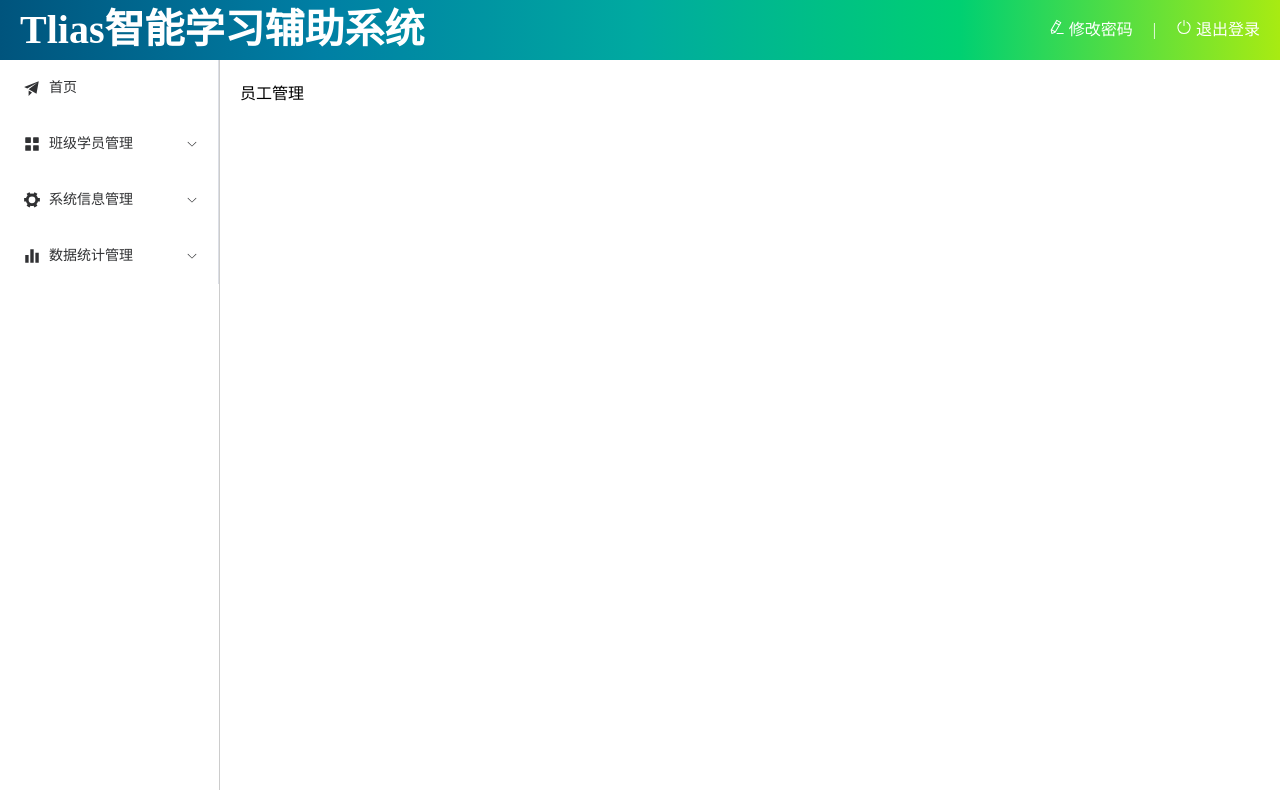
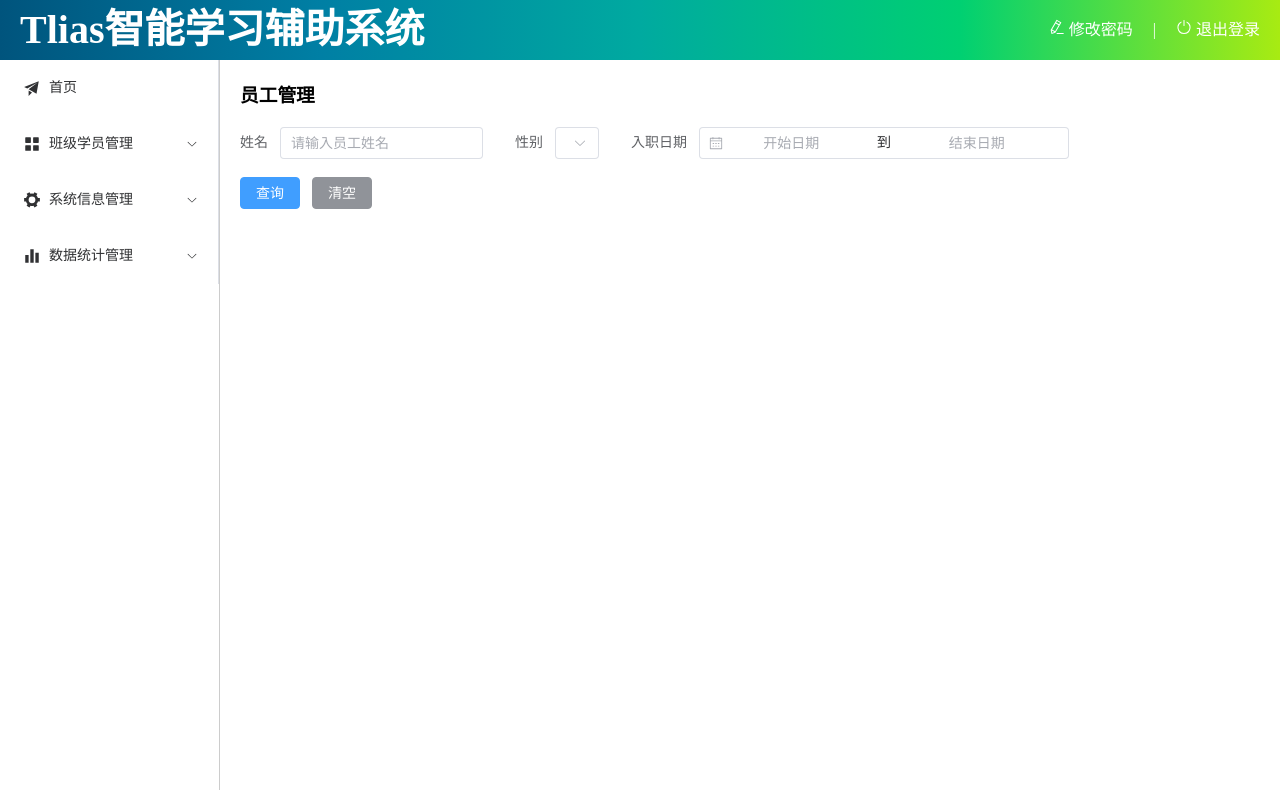
Before and after one commit to yang1248/tlias_managent, a Vue app: page /emp in a window 1280 px wide. Built offline with nearby package versions, Linux system fonts and the light colour scheme.

Commit message:
搜索栏

```diff
--- a/src/views/dept/index.vue
+++ b/src/views/dept/index.vue
@@ -23,7 +23,7 @@
   </div>
 
   <el-dialog v-model="dialogFormVisible" :title="fromTitle" width="500">
-    <el-form :model="dept" :rules="rules" ref="deptFromRef">
+    <el-form :model="dept" :rules="rules" ref="deptFromRef" @submit.prevent>
       <el-form-item label="部门名称" :label-width="'80px'" prop="name">
         <el-input v-model="dept.name" />
       </el-form-item>
--- a/src/views/emp/index.vue
+++ b/src/views/emp/index.vue
@@ -1,5 +1,63 @@
-<script setup></script>
+<script setup>
+import { ref } from 'vue'
 
-<template>员工管理</template>
+//搜索表单对象
+const searchEmp = ref({
+  name: '',
+  gender: '',
+  date: []
+})
 
-<style scoped></style>
+//查询员工列表
+const search = () => {
+  console.log('查询员工列表', searchEmp.value)
+}
+
+//清空
+const clean = () => {
+  searchEmp.value = {
+    name: '',
+    gender: '',
+    date: []
+  }
+  search()
+}
+</script>
+
+<template>
+  <h1>员工管理</h1>
+  <!-- 搜索栏 -->
+  <div class="container">
+    <el-form :inline="true" :model="searchEmp" class="demo-form-inline">
+      <el-form-item label="姓名">
+        <el-input v-model="searchEmp.name" placeholder="请输入员工姓名" />
+      </el-form-item>
+      <el-form-item label="性别">
+        <el-select v-model="searchEmp.gender" placeholder="请选择">
+          <el-option label="男" value="1" />
+          <el-option label="女" value="2" />
+        </el-select>
+      </el-form-item>
+      <el-form-item label="入职日期">
+        <el-date-picker
+          v-model="searchEmp.date"
+          type="daterange"
+          range-separator="到"
+          start-placeholder="开始日期"
+          end-placeholder="结束日期"
+          value-format="YYYY-MM-DD"
+        />
+      </el-form-item>
+      <el-form-item>
+        <el-button type="primary" @click="search">查询</el-button>
+        <el-button type="info" @click="clean">清空</el-button>
+      </el-form-item>
+    </el-form>
+  </div>
+</template>
+
+<style scoped>
+.container {
+  margin: 20px 0;
+}
+</style>
```
